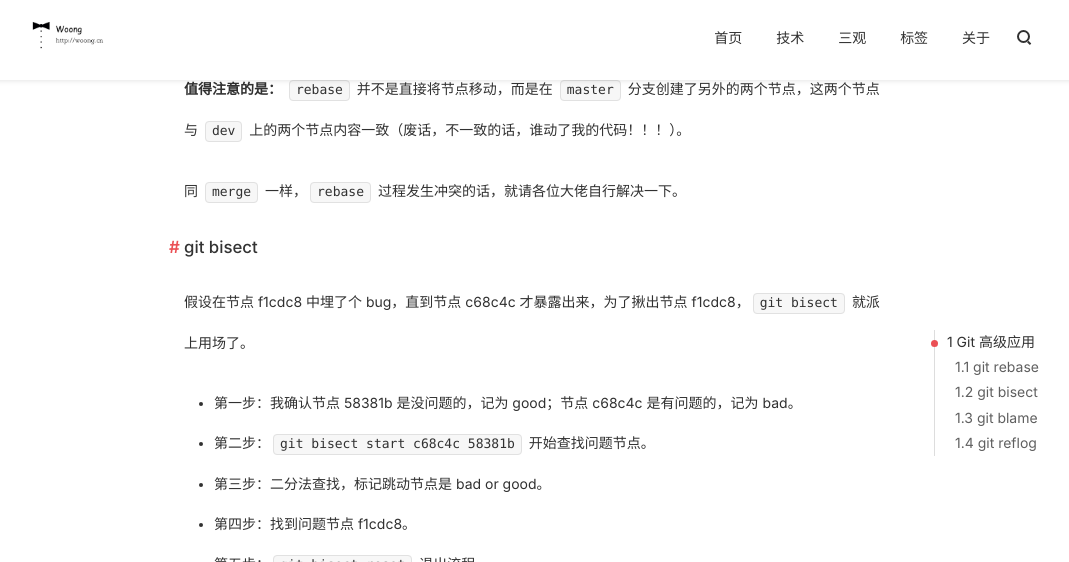
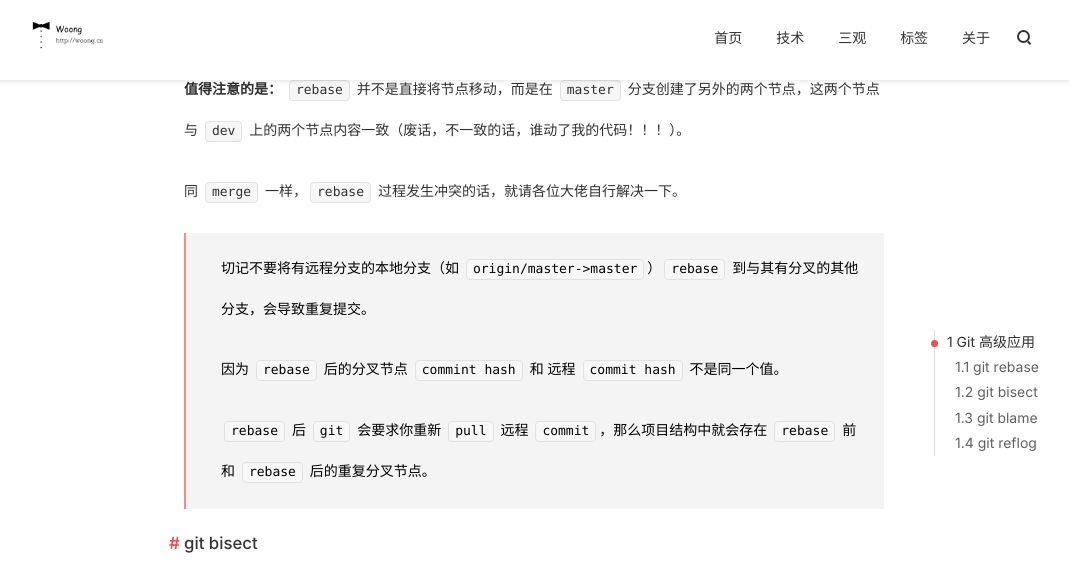
Before and after one commit to j1406493495/j1406493495.github.io, a Jekyll site: the page built from _posts/android/2019-03-19-GitAdvance.md, in a window 1280 px wide and 900 px high, scrolled down 2480 px, cut to the strip 0-562 px from the top of the window. Shown: the whole strip, without its empty margins (106-1175 px from the left). Built offline with Jekyll 4.4.1, drawn with Linux system fonts in a browser that asks for light colours; nearby versions of some CDN libraries; comment, search, counter and statistics services are not loaded.

Commit message:
[Bug XXXX] git advance Cause: None Solution: None Fixed Version: None

```diff
--- a/_posts/android/2019-03-19-GitAdvance.md
+++ b/_posts/android/2019-03-19-GitAdvance.md
@@ -52,6 +52,12 @@ tags:
 
 同 `merge` 一样，`rebase` 过程发生冲突的话，就请各位大佬自行解决一下。
 
+> 切记不要将有远程分支的本地分支（如 `origin/master->master`）`rebase` 到与其有分叉的其他分支，会导致重复提交。
+>
+> 因为 `rebase` 后的分叉节点 `commint hash` 和 远程 `commit hash` 不是同一个值。
+>
+> `rebase` 后 `git` 会要求你重新 `pull` 远程 `commit`，那么项目结构中就会存在 `rebase` 前和 `rebase` 后的重复分叉节点。
+
 ### git bisect
 
 假设在节点 f1cdc8 中埋了个 bug，直到节点 c68c4c 才暴露出来，为了揪出节点 f1cdc8，`git bisect` 就派上用场了。
```
